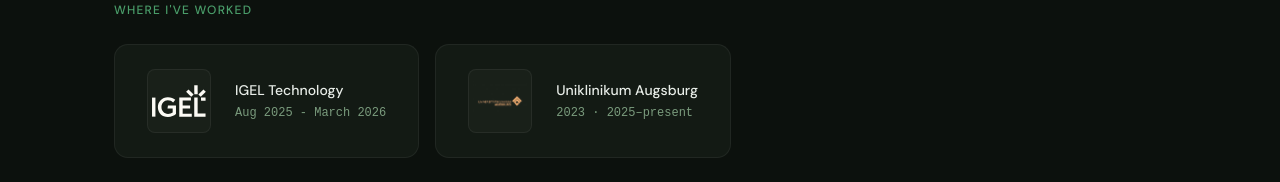
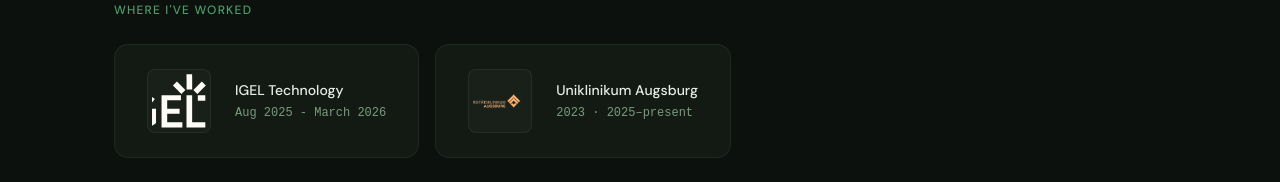
Before and after one commit to ctd08/V2-Portfolio-Website, a Vue app in the folder frontend/: page / in a window 1280 px wide. Shown: the part 2180-2362 px from the top of the page. Built offline with nearby package versions, Linux system fonts and the light colour scheme.

Commit message:
tried to fix UKA logo

```diff
--- a/frontend/src/components/sections/CompaniesSection.vue
+++ b/frontend/src/components/sections/CompaniesSection.vue
@@ -87,9 +87,10 @@ import { companies } from '@/data/companies.js'
 .logo-img {
   width: 100%;
   height: 100%;
-  object-fit: contain;
+  object-fit: cover;
   padding: 4px;
   mix-blend-mode: multiply;
+  object-position : right center;
 }
 
 [data-theme="dark"] .logo-img {
```
